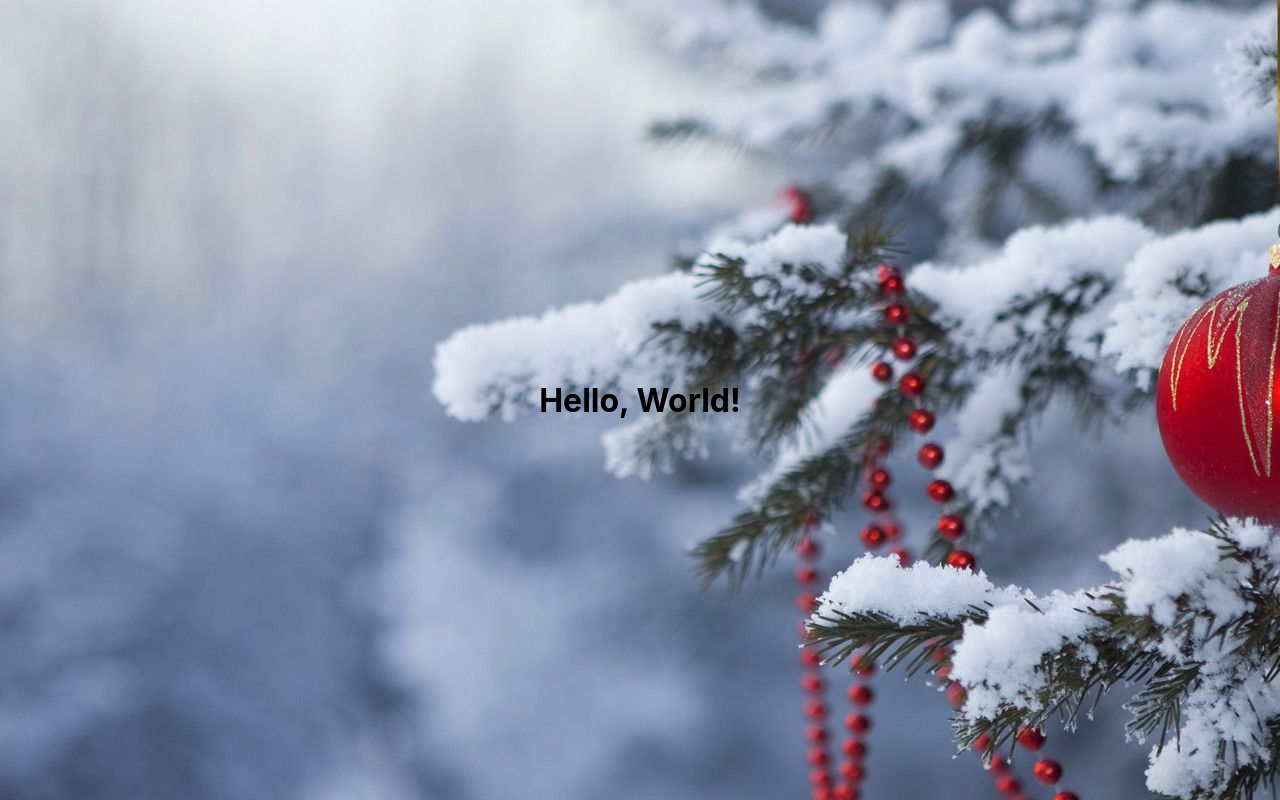
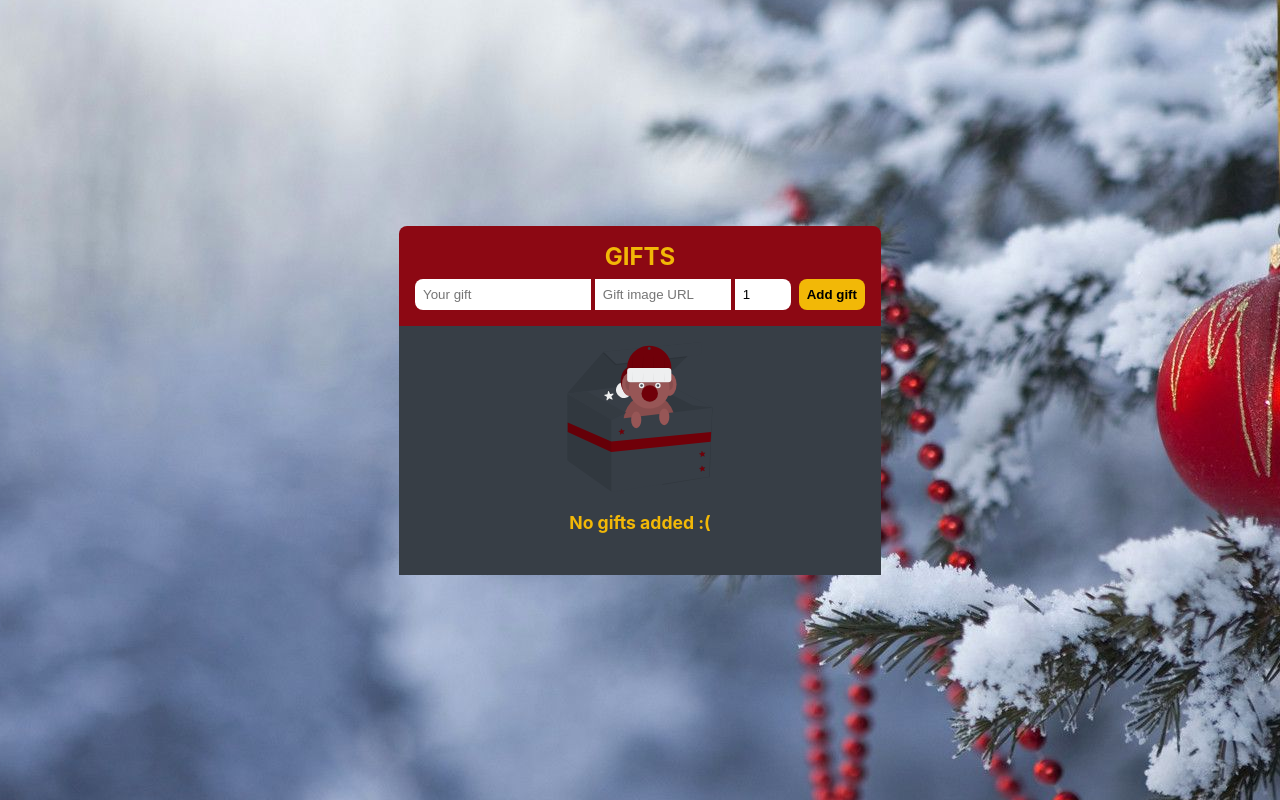
Before and after one commit to lopez-tomas/adviency, a React (Create React App) app: page / in a window 1280 px wide. Built offline with nearby package versions, Linux system fonts and the light colour scheme.

Commit message:
[FEAT]: using AppContext, useInitialState hook, Form & GiftList.

```diff
--- a/src/App.jsx
+++ b/src/App.jsx
@@ -1,10 +1,25 @@
 import React from 'react';
+import AppContext from './context/AppContext';
+import useInitialState from './hooks/useInitialState';
+import Form from './containers/Form';
+import GiftList from './containers/GiftList';
+import './styles/App.sass';
 
 const App = () => {
+  const initialState = useInitialState();
+
   return (
-    <div className='App'>
-      <h1>Hello, World!</h1>
-    </div>
+    <AppContext.Provider value={initialState}>
+      <main className='App'>
+        <section className="Form-container">
+          <h1>Gifts</h1>
+          <Form />
+        </section>
+        <section className="GiftList-container">
+          <GiftList />
+        </section>
+      </main>
+    </AppContext.Provider>
   )
 }
 
```
